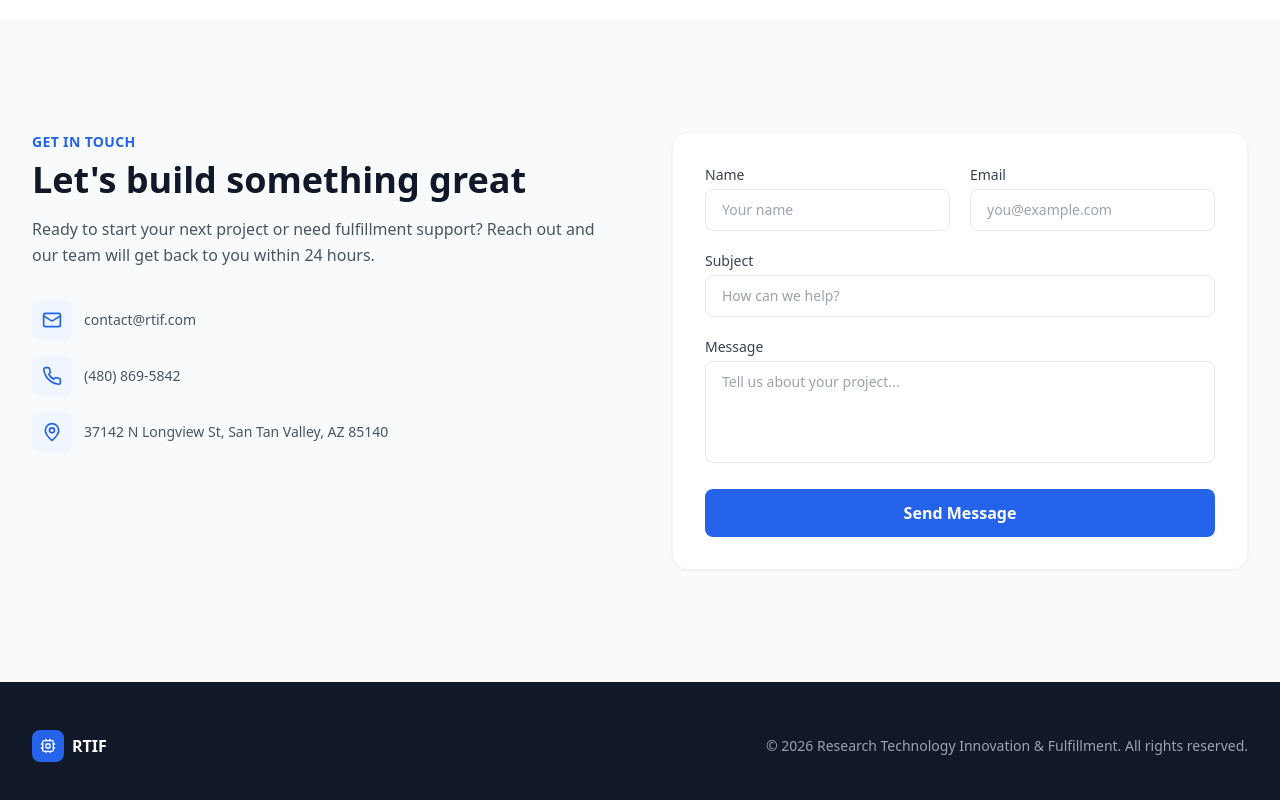
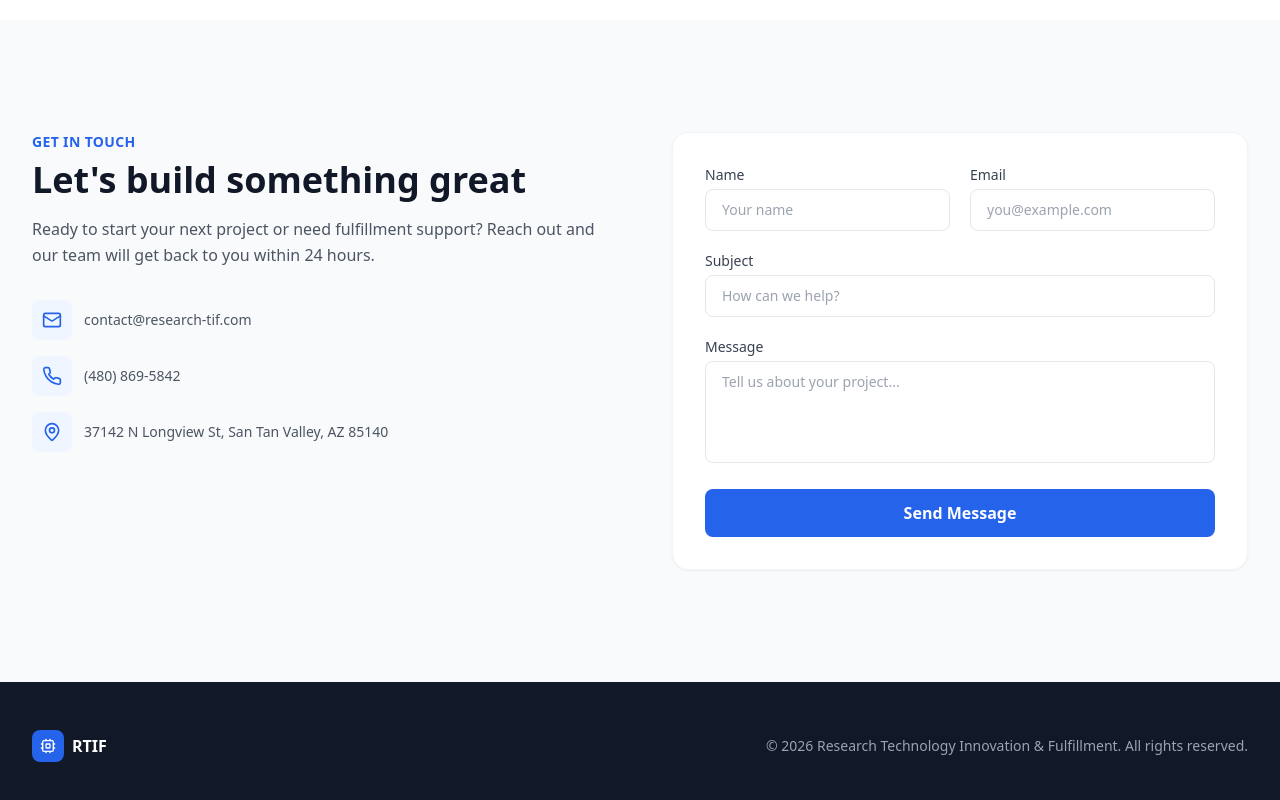
Before and after one commit to Jakestudzinski/RTIF, a Next.js app: page / in a window 1280 px wide. Shown: the part 3068-3868 px from the top of the page. Built offline with nearby package versions, Linux system fonts and the light colour scheme.

Commit message:
correct email

```diff
--- a/src/app/page.tsx
+++ b/src/app/page.tsx
@@ -302,7 +302,7 @@ function Contact() {
                 <div className="w-10 h-10 rounded-lg bg-primary-50 flex items-center justify-center">
                   <Mail className="w-5 h-5 text-primary-600" />
                 </div>
-                <span className="text-sm">contact@rtif.com</span>
+                <span className="text-sm">contact@research-tif.com</span>
               </div>
               <div className="flex items-center gap-3 text-gray-600">
                 <div className="w-10 h-10 rounded-lg bg-primary-50 flex items-center justify-center">
```
